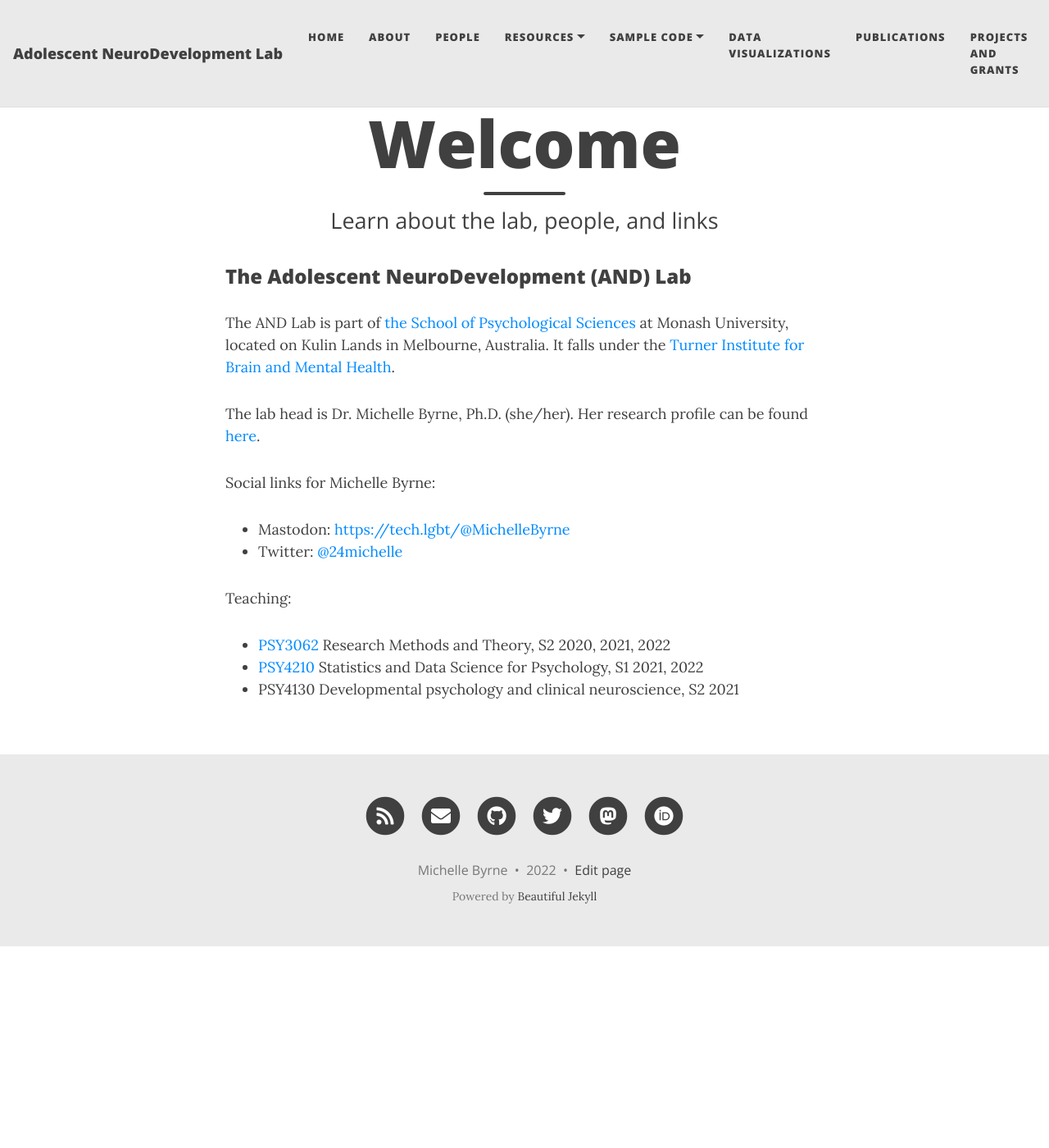
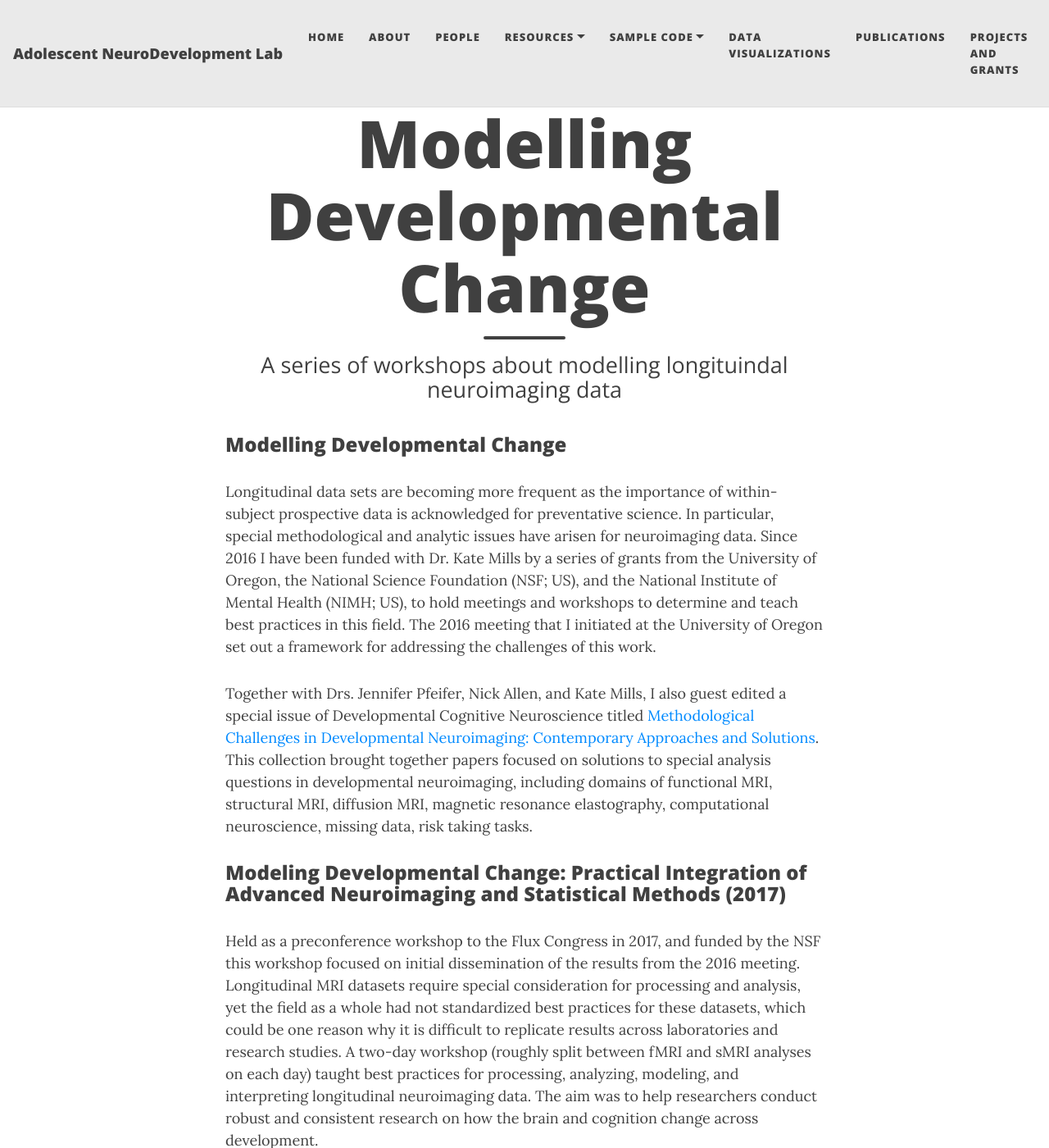
Before and after one commit to AND-laboratory/AND-lab-site, a Jekyll site: the page built from mdc.md, in a window 1280 px wide and 1400 px high. Shown: the whole window at 82% size. Built offline with Jekyll 4.4.1, drawn with Linux system fonts in a browser that asks for light colours; nearby versions of some CDN libraries; comment, search, counter and statistics services are not loaded; some of the changed text lies outside the part shown.

Commit message:
update more pages

```diff
--- a/mdc.md
+++ b/mdc.md
@@ -1,21 +1,26 @@
 ---
 layout: page
-title: Welcome
-subtitle: Learn about the lab, people, and links
+title: Modelling Developmental Change
+subtitle: A series of workshops about modelling longituindal neuroimaging data
 ---
 
-### The Adolescent NeuroDevelopment (AND) Lab
+### Modelling Developmental Change
 
-The AND Lab is part of [the School of Psychological Sciences](https://www.monash.edu/medicine/psych/home) at Monash University, located on Kulin Lands in Melbourne, Australia. It falls under the [Turner Institute for Brain and Mental Health](https://www.monash.edu/turner-institute).
+Longitudinal data sets are becoming more frequent as the importance of within-subject prospective data is acknowledged for preventative science. In particular, special methodological and analytic issues have arisen for neuroimaging data. Since 2016 I have been funded with Dr. Kate Mills by a series of grants from the University of Oregon, the National Science Foundation (NSF; US), and the National Institute of Mental Health (NIMH; US), to hold meetings and workshops to determine and teach best practices in this field. The 2016 meeting that I initiated at the University of Oregon set out a framework for addressing the challenges of this work.
 
-The lab head is Dr. Michelle Byrne, Ph.D. (she/her). Her research profile can be found [here](https://research.monash.edu/en/persons/michelle-byrne).
+Together with Drs. Jennifer Pfeifer, Nick Allen, and Kate Mills, I also guest edited a special issue of Developmental Cognitive Neuroscience titled [Methodological Challenges in Developmental Neuroimaging: Contemporary Approaches and Solutions](https://www.sciencedirect.com/journal/developmental-cognitive-neuroscience/vol/33/suppl/C). This collection brought together papers focused on  solutions to special analysis questions in developmental neuroimaging, including domains of functional MRI, structural MRI, diffusion MRI, magnetic resonance elastography, computational neuroscience, missing data, risk taking tasks.
 
+### Modeling Developmental Change: Practical Integration of Advanced Neuroimaging and Statistical Methods (2017)
 
-Social links for Michelle Byrne:
-- Mastodon: [https://tech.lgbt/@MichelleByrne](https://tech.lgbt/@MichelleByrne)
-- Twitter: [@24michelle](https://twitter.com/24michelle)
+Held as a preconference workshop to the Flux Congress in 2017, and funded by the NSF this workshop focused on initial dissemination of the results from the 2016 meeting. Longitudinal MRI datasets require special consideration for processing and analysis, yet the field as a whole had not standardized best practices for these datasets, which could be one reason why it is difficult to replicate results across laboratories and research studies. A two-day workshop (roughly split between fMRI and sMRI analyses on each day) taught best practices for processing, analyzing, modeling, and interpreting longitudinal neuroimaging data. The aim was to help researchers conduct robust and consistent research on how the brain and cognition change across development.
 
-Teaching:
-- [PSY3062](https://handbook.monash.edu/2023/units/PSY3062?year=2023) Research Methods and Theory, S2 2020, 2021, 2022
-- [PSY4210](https://handbook.monash.edu/2023/units/PSY4210?year=2023) Statistics and Data Science for Psychology, S1 2021, 2022
-- PSY4130 Developmental psychology and clinical neuroscience, S2 2021
+The slides and code from presenters at this workshop are publicly available via the [website](https://mdc-2017.github.io/) and the attached [github repository](https://github.com/mdc-2017/)
+
+### ABCD Workshop (#1) on Brain Development in Relation to Mental Health
+This project funded by NIMH was a five-day immersive workshop in Portland, Oregon, focused on using the [ABCD Study](https://abcdstudy.org/) dataset for investigations of brain development in relation to mental health. This workshop focused on reproducible neuroimaging methods, predictive modeling approaches, and clinical mental health outcomes, with equal emphasis on theory and application. It brought together the scientists who are currently developing the tools to conduct predictive modeling analyses on the neuroimaging components of the ABCD dataset with the community of researchers who will utilize these tools.
+
+Information about the 2019 workshop is available on the [website](https://abcdworkshop.github.io/past-workshops/2019/).
+
+Information about the 2021 workshop is available on the [website](https://abcdworkshop.github.io/).
+
+The [github repo](https://github.com/abcdworkshop) for the ABCD workshops has the most up to date code and simulated data used in workshops: https://github.com/abcdworkshop
```
Also changed, not shown: lgbtsci.md (+6 -1 lines), longitudinal.md (+5 -14 lines).
